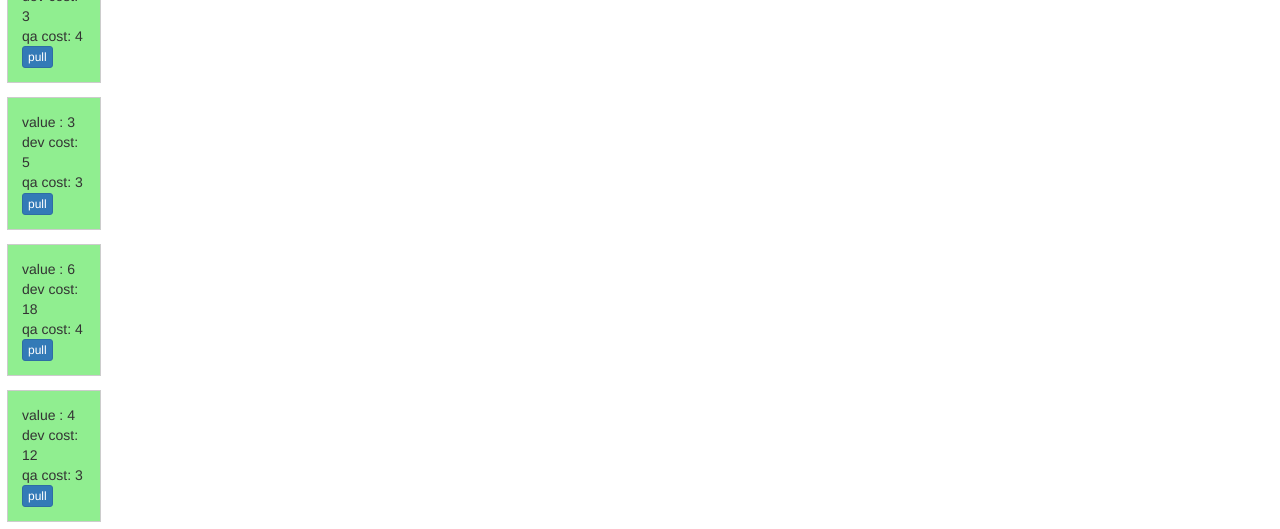
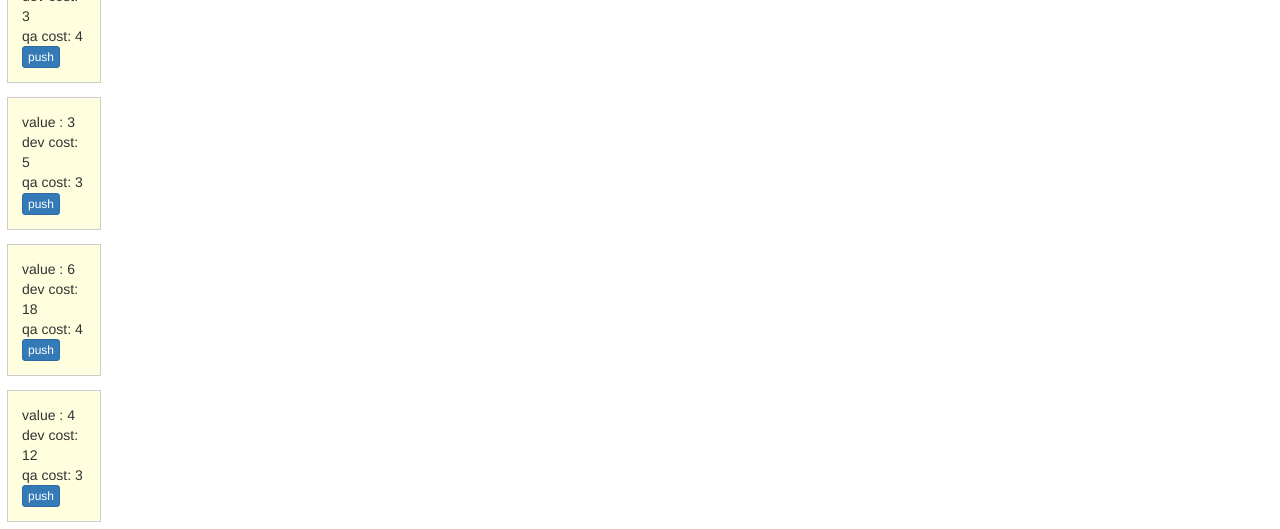
Before and after one commit to Kirschstein/board-simulation, a website: page app/index.html in a window 1280 px wide. Shown: the part 283-812 px from the top of the page. Drawn offline with nearby package versions, Linux system fonts and the light colour scheme; some packages are replaced by stand-ins of ours.

Commit message:
some ui tweaks

```diff
--- a/app/css/board.css
+++ b/app/css/board.css
@@ -5,7 +5,7 @@
 }
 
 .story {
-	background-color: lightgreen;
+	background-color: lightyellow;
 }
 
 .bug {
--- a/app/partials/board.html
+++ b/app/partials/board.html
@@ -20,7 +20,7 @@
 
     	<div class="col-md-2">
 			<h2>dev done
-              <a ng-show="devDone.isReady()" class="btn btn-primary btn-xs" ng-click="devDone.pull()">pull</a>
+              <a ng-show="devDone.isReady()" class="btn btn-primary btn-xs" ng-click="devDone.pull()">push to test</a>
             </h2>
 
            <div ng-repeat="card in devDone" ng-include="'partials/card-detail.html'">
--- a/app/partials/card-detail.html
+++ b/app/partials/card-detail.html
@@ -2,6 +2,6 @@
 	value : {{card.value}} <br/>
 	dev cost: {{card.devCost}}<br/>
 	qa cost: {{card.qaCost}}<br/>
-	<a ng-show="card.isReady()" class="btn btn-primary btn-xs" ng-click="card.pull()">pull</a>
+	<a ng-show="card.isReady()" class="btn btn-primary btn-xs" ng-click="card.pull()">push</a>
 	<a ng-show="card.hasBug()" class="btn btn-danger btn-xs">BUGGED</a>
 </div>
```
Also changed, not shown: test/unit/boardSpecs.js (+0 -1 lines).
